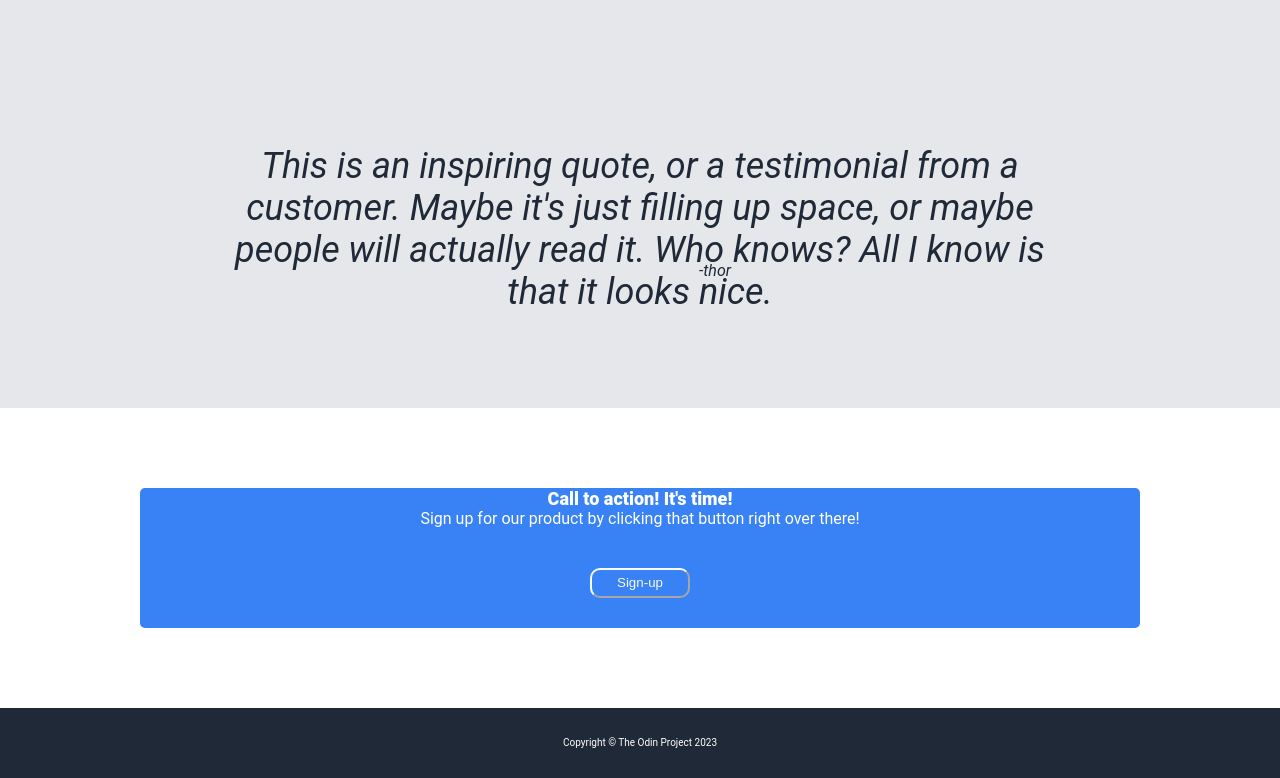
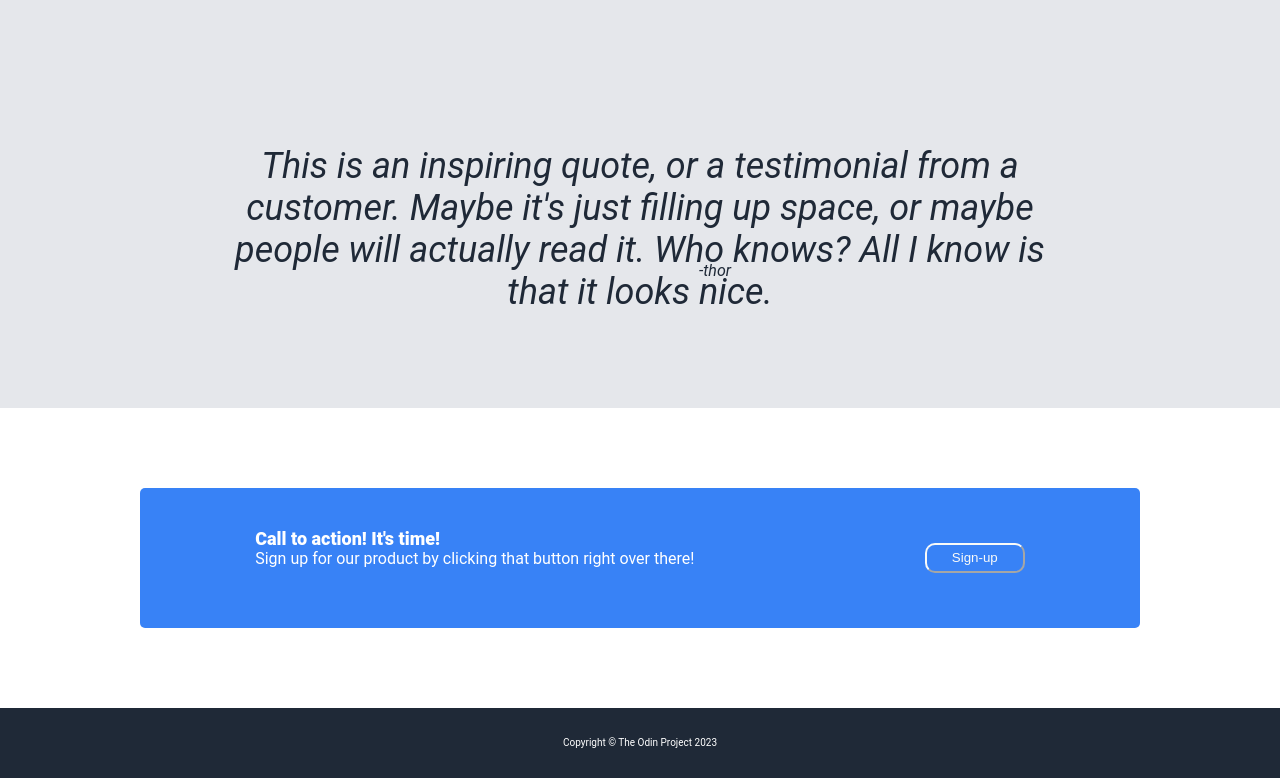
Before and after one commit to Drew-Blythe/landing-page, a plain HTML site: page index.html in a window 1280 px wide. Shown: the part 575-1353 px from the top of the page. Drawn offline with Linux system fonts and the light colour scheme.

Commit message:
better alignment for call portion

```diff
--- a/style.css
+++ b/style.css
@@ -157,7 +157,10 @@ body {
 .bottom-subtext{
     margin:0 0 40px 0;
 }
-
+.call {
+    display: flex;
+    text-align: start;
+}
 .call {
     margin:80px 150px 80px 150px;
     justify-content: space-around;
```
